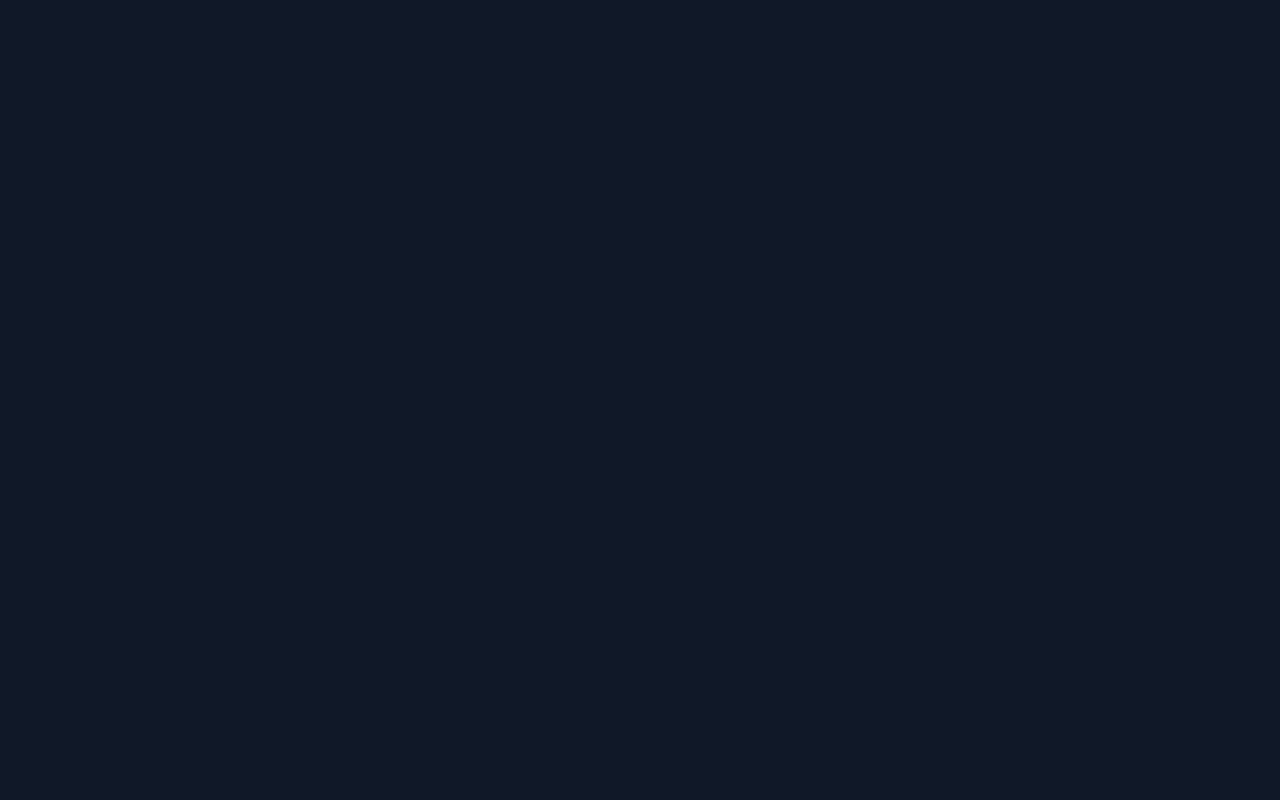
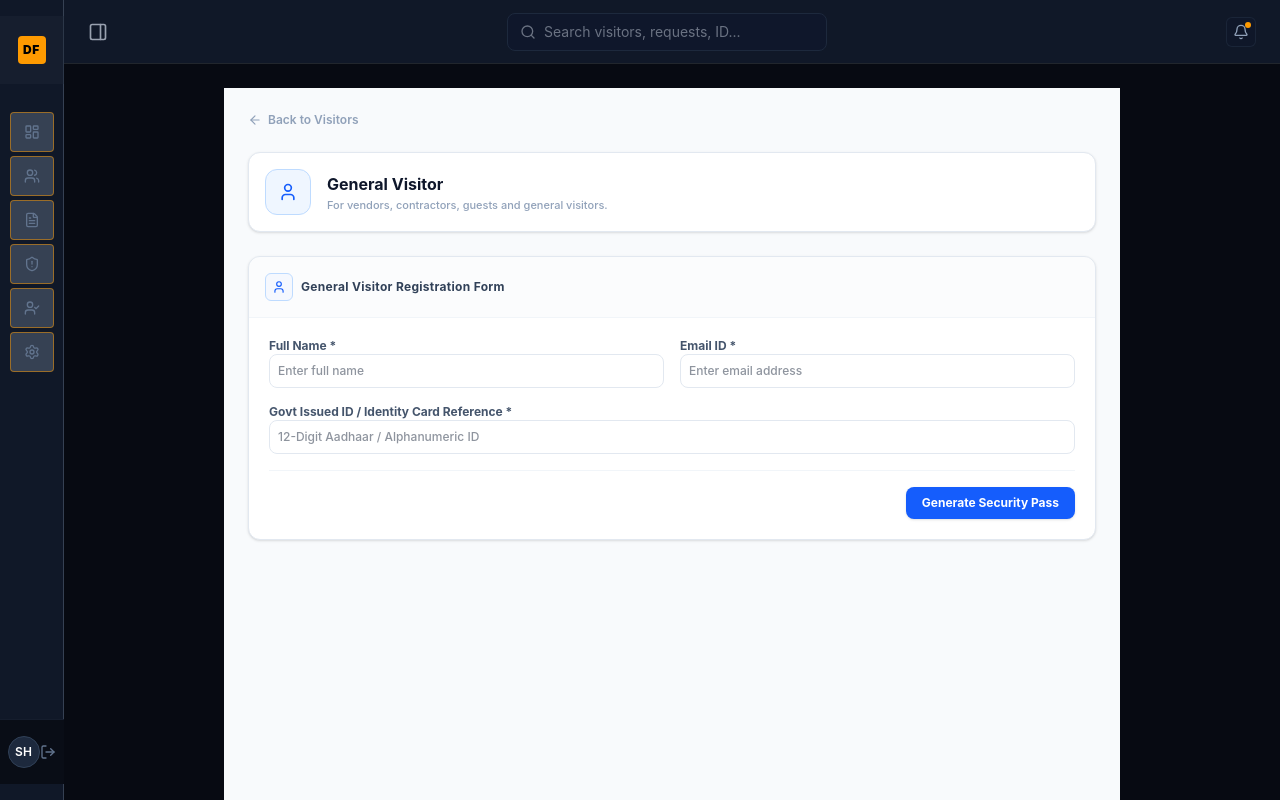
Before and after one commit to sin-h43/Defence-Pass-Management-System, a React (Vite) app in the folder defence-portal/: page /hr/visitorMgmt/register in a window 1280 px wide. Before the commit this address had no page. Built offline with nearby package versions, Linux system fonts and the light colour scheme.

Commit message:
Registration Category redirects to respective category form

```diff
--- a/defence-portal/src/App.tsx
+++ b/defence-portal/src/App.tsx
@@ -8,7 +8,7 @@ import { RepeatedVisitorsProvider } from './contexts/RepeatedVisitorsContext'; /
 import HRDashboard from './pages/hr/HrDashboard.tsx';
 import VisitorManagement from './pages/hr/VisitorManagement.tsx';
 import Analytics from './pages/hr/Analytics.tsx';
-
+import VisitorRegistrationPage from './pages/hr/VisitorRegistrationPage.tsx';
 //placeholder for HR n Security until we write their full code
 
 const SecurityDashboard = () => (
@@ -50,6 +50,7 @@ function App() {
           path = "/hr/visitorMgmt"
           element = {<VisitorManagement/>}
           />
+          <Route path="/hr/visitorMgmt/register" element={<VisitorRegistrationPage />} />
           <Route
           path = "/hr/analytics"
           element = {<Analytics/>}
--- a/defence-portal/src/components/HRRegistrationForm.tsx
+++ b/defence-portal/src/components/HRRegistrationForm.tsx
@@ -1,158 +1,107 @@
-import { useState } from "react";
-import { UserPlus, ShieldAlert, Globe, Briefcase, Building, User } from "lucide-react";
+import React, { useState, useEffect } from "react";
+import { User, Briefcase, Building2, Globe2, Truck } from "lucide-react";
 
-type AdvancedCategory = 'general' | 'hr' | 'government' | 'foreign' | 'service';
+type AdvancedCategory = 'general-visitor' | 'hr-related' | 'government-official' | 'foreign-national' | 'service-provider';
 
 interface AdvancedRegistrationFormProps {
+  initialCategory: AdvancedCategory;
   onSubmitSuccess: (formData: any) => void;
 }
 
-export default function AdvancedRegistrationForm({ onSubmitSuccess }: AdvancedRegistrationFormProps) {
-  const [category, setCategory] = useState<AdvancedCategory | null>(null);
+// Map the keys coming from your URL parameter to the correct icons/labels
+const CATEGORY_MAP: Record<AdvancedCategory, { label: string; icon: React.ComponentType<any>; color: string }> = {
+  'general-visitor': { label: "General Visitor", icon: User, color: "text-blue-600 bg-blue-50/50 border-blue-200" },
+  'hr-related': { label: "HR Related Pass", icon: Briefcase, color: "text-purple-600 bg-purple-50/50 border-purple-200" },
+  'government-official': { label: "Government Official Clearance", icon: Building2, color: "text-emerald-600 bg-emerald-50/50 border-emerald-200" },
+  'foreign-national': { label: "Foreign National Passport Verification", icon: Globe2, color: "text-orange-600 bg-orange-50/50 border-orange-200" },
+  'service-provider': { label: "Service Provider Authorization", icon: Truck, color: "text-amber-600 bg-amber-50/50 border-amber-200" }
+};
 
+export default function AdvancedRegistrationForm({ initialCategory, onSubmitSuccess }: AdvancedRegistrationFormProps) {
   // Base Form States
   const [name, setName] = useState('');
   const [email, setEmail] = useState('');
   const [idRef, setIdRef] = useState('');
-  const [extraReference, setExtraReference] = useState(''); // Visa, Company, or Agency
-  const [uploadedFile, setUploadedFile] = useState<File | null>(null);
+  const [extraReference, setExtraReference] = useState('');
 
-  // 2. Handle Form Submission
+  // Reset form inputs if the pipeline category switches
+  useEffect(() => {
+    setIdRef('');
+    setExtraReference('');
+  }, [initialCategory]);
+
   const handleSubmit = (e: React.FormEvent) => {
     e.preventDefault();
-
-    const formData = {
+    onSubmitSuccess({
       name,
       email,
       idRef,
-      category,
       extraReference,
-      fileName: uploadedFile ? uploadedFile.name : null
-    };
-
-    onSubmitSuccess(formData);
-    alert(`${category?.toUpperCase()} entry pass application submitted successfully.`);
-
-    // Reset Form
-    setName('');
-    setEmail('');
-    setIdRef('');
-    setExtraReference('');
-    setUploadedFile(null);
-    setCategory(null);
+      category: initialCategory
+    });
   };
 
-  // 1. Initial Card Selection Screen
-  if (!category) {
-    return (
-      <div className="p-6 bg-gray-900 rounded-xl border border-[#21262d] space-y-4">
-        <h3 className="text-sm font-semibold text-gray-200 uppercase tracking-wider">
-          Select Security Processing Pipeline
-        </h3>
-        <div className="grid grid-cols-1 md:grid-cols-2 lg:grid-cols-3 gap-4 text-xs">
-          <button onClick={() => setCategory('general')} className="p-4 bg-[#0d1117] border border-[#30363d] hover:border-amber-500 rounded-xl text-left space-y-1 transition-all">
-            <div className="flex items-center gap-2 text-amber-500 font-semibold"><User className="h-4 w-4"/> General Visitor</div>
-            <p className="text-gray-400">For vendors, guests, and general personnel.</p>
-          </button>
+  const currentMeta = CATEGORY_MAP[initialCategory] || CATEGORY_MAP['general-visitor'];
+  const IconComponent = currentMeta.icon;
 
-          <button onClick={() => setCategory('hr')} className="p-4 bg-[#0d1117] border border-[#30363d] hover:border-purple-500 rounded-xl text-left space-y-1 transition-all">
-            <div className="flex items-center gap-2 text-purple-500 font-semibold"><Briefcase className="h-4 w-4"/> HR Related</div>
-            <p className="text-gray-400">For job candidates, interviewees, and onboarding.</p>
-          </button>
+  return (
+    <div className="bg-white border border-slate-200 rounded-xl shadow-sm overflow-hidden text-xs">
 
-          <button onClick={() => setCategory('government')} className="p-4 bg-[#0d1117] border border-[#30363d] hover:border-blue-500 rounded-xl text-left space-y-1 transition-all">
-            <div className="flex items-center gap-2 text-blue-500 font-semibold"><Building className="h-4 w-4"/> Government Official</div>
-            <p className="text-gray-400">For department inspectors and authorized officials.</p>
-          </button>
-
-          <button onClick={() => setCategory('foreign')} className="p-4 bg-[#0d1117] border border-[#30363d] hover:border-emerald-500 rounded-xl text-left space-y-1 transition-all">
-            <div className="flex items-center gap-2 text-emerald-500 font-semibold"><Globe className="h-4 w-4"/> Foreign National</div>
-            <p className="text-gray-400">Requires mandatory Passport & Visa logging.</p>
-          </button>
-
-          <button onClick={() => setCategory('service')} className="p-4 bg-[#0d1117] border border-[#30363d] hover:border-orange-500 rounded-xl text-left space-y-1 transition-all">
-            <div className="flex items-center gap-2 text-orange-500 font-semibold"><ShieldAlert className="h-4 w-4"/> Service Provider</div>
-            <p className="text-gray-400">For facilities maintenance, IT support, and technicians.</p>
-          </button>
+      {/* Form Context Banner with matching Icon */}
+      <div className="p-4 border-b border-slate-100 bg-slate-50/50 flex items-center gap-2 text-slate-700 font-bold tracking-wide">
+        <div className={`p-1.5 rounded-md border ${currentMeta.color}`}>
+          <IconComponent className="h-3.5 w-3.5" />
         </div>
-      </div>
-    );
-  }
-
-  // 2. Render Selected Input Fields
-  return (
-    <div className="bg-gray-900 border border-[#21262d] rounded-xl overflow-hidden flex flex-col text-xs">
-      <div className="p-4 border-b border-[#21262d] flex items-center justify-between bg-gray-950/40">
-        <div className="flex items-center gap-2">
-          <UserPlus className="h-4 w-4 text-amber-500" />
-          <span className="font-semibold text-gray-200 capitalize">{category} Pass Registry</span>
-        </div>
-        <button
-          onClick={() => setCategory(null)}
-          className="text-gray-400 hover:text-white underline text-[11px]"
-        >
-          Change Category
-        </button>
+        <span>{currentMeta.label} Registration Form</span>
       </div>
 
-      <form className="p-5 space-y-4" onSubmit={handleSubmit}>
-        {/* Universal fields */}
+      <form onSubmit={handleSubmit} className="p-5 space-y-4">
+        {/* Basic Fields */}
         <div className="grid grid-cols-1 sm:grid-cols-2 gap-4">
           <div className="space-y-1">
-            <label className="text-gray-300">Full Name</label>
-            <input type="text" value={name} onChange={(e) => setName(e.target.value)} className="w-full bg-[#0d1117] border border-[#30363d] rounded-lg p-2 text-white" required />
+            <label className="text-slate-600 font-bold">Full Name *</label>
+            <input type="text" value={name} onChange={(e) => setName(e.target.value)} placeholder="Enter full name" className="w-full bg-white border border-slate-200 rounded-lg p-2 text-slate-800 focus:outline-none focus:border-blue-500 font-medium" required />
           </div>
           <div className="space-y-1">
-            <label className="text-gray-300">Email Address</label>
-            <input type="email" value={email} onChange={(e) => setEmail(e.target.value)} className="w-full bg-[#0d1117] border border-[#30363d] rounded-lg p-2 text-white" required />
+            <label className="text-slate-600 font-bold">Email ID *</label>
+            <input type="email" value={email} onChange={(e) => setEmail(e.target.value)} placeholder="Enter email address" className="w-full bg-white border border-slate-200 rounded-lg p-2 text-slate-800 focus:outline-none focus:border-blue-500 font-medium" required />
           </div>
         </div>
 
-        {/* Polymorphic ID Reference Fields */}
+        {/* Polymorphic ID Row */}
         <div className="space-y-1">
-          <label className="text-gray-300 font-medium">
-            {category === 'foreign' ? 'Passport Number *' : 'Govt Issued ID / Clearance Badge Reference *'}
+          <label className="text-slate-600 font-bold">
+            {initialCategory === 'foreign-national' ? 'Passport Number *' : 'Govt Issued ID / Identity Card Reference *'}
           </label>
           <input
             type="text"
             value={idRef}
             onChange={(e) => setIdRef(e.target.value.toUpperCase())}
-            placeholder={category === 'foreign' ? "e.g. Z1234567" : "12-Digit Aadhaar / Alphanumeric Card ID"}
-            className="w-full bg-[#0d1117] border border-[#30363d] rounded-lg p-2 text-white"
+            placeholder={initialCategory === 'foreign-national' ? "Enter passport alphanumeric text" : "12-Digit Aadhaar / Alphanumeric ID"}
+            className="w-full bg-white border border-slate-200 rounded-lg p-2 text-slate-800 focus:outline-none focus:border-blue-500 font-medium"
             required
           />
         </div>
 
-        {/* Contextual Sub-Fields based on Selected Category */}
-        {category === 'foreign' && (
+        {/* Conditional Fields based on pipeline string */}
+        {initialCategory === 'foreign-national' && (
           <div className="space-y-1 animate-in fade-in duration-200">
-            <label className="text-gray-300">Visa Number / Entry Permit Reference *</label>
-            <input type="text" value={extraReference} onChange={(e) => setExtraReference(e.target.value)} placeholder="e.g. V9876543" className="w-full bg-[#0d1117] border border-[#30363d] rounded-lg p-2 text-white" required />
+            <label className="text-slate-600 font-bold">Visa Number / Entry Permit Reference *</label>
+            <input type="text" value={extraReference} onChange={(e) => setExtraReference(e.target.value)} placeholder="e.g. V9876543" className="w-full bg-white border border-slate-200 rounded-lg p-2 text-slate-800 focus:outline-none focus:border-blue-500 font-medium" required />
           </div>
         )}
 
-        {(category === 'government' || category === 'service') && (
+        {(initialCategory === 'government-official' || initialCategory === 'service-provider') && (
           <div className="space-y-1 animate-in fade-in duration-200">
-            <label className="text-gray-300">Representing Agency / Agency / Employer Name *</label>
-            <input type="text" value={extraReference} onChange={(e) => setExtraReference(e.target.value)} placeholder="e.g. Central Command / CleanTech Facilities" className="w-full bg-[#0d1117] border border-[#30363d] rounded-lg p-2 text-white" required />
+            <label className="text-slate-600 font-bold">Representing Agency / Employer / Department Name *</label>
+            <input type="text" value={extraReference} onChange={(e) => setExtraReference(e.target.value)} placeholder="e.g. Central Command / CleanTech Facilities" className="w-full bg-white border border-slate-200 rounded-lg p-2 text-slate-800 focus:outline-none focus:border-blue-500 font-medium" required />
           </div>
         )}
 
-        {/* ... Keep File Upload Drop-Zone and Action Buttons below ... */}
-        {/* Action Buttons */}
-        <div className="pt-4 flex items-center justify-end gap-2">
-          <button
-            type="button"
-            onClick={() => setCategory(null)}
-            className="px-4 py-2 bg-transparent border border-gray-700 hover:bg-gray-800 rounded-lg text-gray-300 hover:text-white font-medium transition"
-          >
-            Cancel
-          </button>
-          <button
-            type="submit"
-            className="px-4 py-2 bg-amber-500 hover:bg-amber-600 text-[#0d1117] font-bold rounded-lg transition shadow-lg shadow-amber-500/10"
-          >
-            Submit Application
+        {/* Submit Core */}
+        <div className="pt-4 flex items-center justify-end gap-2 border-t border-slate-100">
+          <button type="submit" className="px-4 py-2 bg-blue-600 hover:bg-blue-700 text-white font-bold rounded-lg transition shadow-sm">
+            Generate Security Pass
           </button>
         </div>
       </form>
--- a/defence-portal/src/pages/employee/EmployeeDashboard.tsx
+++ b/defence-portal/src/pages/employee/EmployeeDashboard.tsx
@@ -3,7 +3,7 @@ import { useEffect, useRef, useState } from 'react';
 import { useNavigate, useLocation } from 'react-router-dom';
 import { savePass } from '../../utils/passStorage';
 import DataTable from '../../components/DataTable';
-import RegistrationForm from '../../components/RegistrationForm'; // Used as component in JSX
+import RegistrationForm from '../../components/EmpRegistrationForm'; // Used as component in JSX
 import { filterByIdentityAndId } from '../../utils/searchFilters';
 import type { Visitor } from '../../utils/searchFilters';
 import type { PassRecord } from '../../utils/passStorage'; // Import PassRecord type
--- a/defence-portal/src/pages/hr/VisitorManagement.tsx
+++ b/defence-portal/src/pages/hr/VisitorManagement.tsx
@@ -10,7 +10,7 @@ import {
 } from "lucide-react";
 import DataTable from "../../components/DataTable";
 import DashboardLayout from "@/components/DashboardLayout";
-
+import { useNavigate } from 'react-router-dom';
 // Mock data based on the provided UI screenshot
 const MOCK_VISITORS = [
   {
@@ -81,6 +81,7 @@ const MOCK_VISITORS = [
 ];
 
 export default function VisitorMgmt() {
+    const navigate = useNavigate();
   const [selectedTab, setSelectedTab] = useState("All Visitors");
   const [selectedVisitor, setSelectedVisitor] = useState<any | null>(null);
 
@@ -127,9 +128,11 @@ export default function VisitorMgmt() {
             <div className="grid grid-cols-1 md:grid-cols-5 gap-4">
               {categories.map((cat, i) => {
                 const IconComponent = cat.icon;
+                const categoryKey = cat.name.toLowerCase().replace(" ", "-");
                 return (
                   <button
                     key={i}
+                    onClick={()=> navigate(`/hr/visitorMgmt/register?type=${categoryKey}`)}
                     className={`p-4 bg-white border rounded-xl text-left transition-all flex flex-col justify-between group hover:shadow-sm ${
                       cat.name === "General Visitor"
                         ? "border-blue-500 ring-2 ring-blue-50/50"
--- /dev/null
+++ b/defence-portal/src/pages/hr/VisitorRegistrationPage.tsx
@@ -0,0 +1,70 @@
+import React from "react";
+import { useSearchParams, useNavigate } from "react-router-dom";
+import { ArrowLeft, User, Briefcase, Building2, Globe2, Truck } from "lucide-react";
+import DashboardLayout from "@/components/DashboardLayout";
+import AdvancedRegistrationForm from "../../components/HRRegistrationForm";
+
+type AdvancedCategory = 'general-visitor' | 'hr-related' | 'government-official' | 'foreign-national' | 'service-provider';
+
+const CATEGORY_CONFIGS: Record<AdvancedCategory, { title: string; desc: string; icon: React.ComponentType<any>; color: string }> = {
+  'general-visitor': { title: "General Visitor", desc: "For vendors, contractors, guests and general visitors.", icon: User, color: "text-blue-600 bg-blue-50 border-blue-200" },
+  'hr-related': { title: "HR Related", desc: "For candidates, interviewees, HR meetings and onboarding.", icon: Briefcase, color: "text-purple-600 bg-purple-50 border-purple-200" },
+  'government-official': { title: "Government Official", desc: "For government officials and authorized representatives.", icon: Building2, color: "text-emerald-600 bg-emerald-50 border-emerald-200" },
+  'foreign-national': { title: "Foreign National", desc: "For foreign nationals requiring visa & passport verification.", icon: Globe2, color: "text-orange-600 bg-orange-50 border-orange-200" },
+  'service-provider': { title: "Service Provider", desc: "For technicians, maintenance and service personnel.", icon: Truck, color: "text-amber-600 bg-amber-50 border-amber-200" }
+};
+
+export default function VisitorRegistrationPage() {
+  const navigate = useNavigate();
+  const [searchParams] = useSearchParams();
+
+  const rawType = searchParams.get("type");
+  const category: AdvancedCategory =
+    (rawType && Object.keys(CATEGORY_CONFIGS).includes(rawType))
+      ? (rawType as AdvancedCategory)
+      : 'general-visitor';
+
+  const currentConfig = CATEGORY_CONFIGS[category];
+  const IconComponent = currentConfig.icon;
+
+  const handleFormSubmission = (formData: any) => {
+    console.log("Processing Data Payload from HR Form:", formData);
+    // Add your database post / state sync action handler here
+    navigate("/hr/visitorMgmt");
+  };
+
+  return (
+    <DashboardLayout>
+      <div className="p-6 space-y-6 max-w-4xl mx-auto bg-slate-50 min-h-screen text-xs text-slate-800">
+
+        {/* Navigation Action */}
+        <button
+          onClick={() => navigate("/hr/visitorMgmt")}
+          className="flex items-center gap-1.5 text-slate-400 hover:text-slate-600 font-semibold transition-colors"
+        >
+          <ArrowLeft className="h-3.5 w-3.5" /> Back to Visitors
+        </button>
+
+        {/* Dynamic Context Header Banner */}
+        <div className="flex items-center gap-4 p-4 bg-white border border-slate-200 rounded-xl shadow-sm">
+          <div className={`p-3 rounded-xl border ${currentConfig.color}`}>
+            <IconComponent className="h-5 w-5" />
+          </div>
+          <div>
+            <h2 className="text-base font-bold text-slate-900">{currentConfig.title}</h2>
+            <p className="text-slate-400 text-[11px] font-medium mt-0.5">{currentConfig.desc}</p>
+          </div>
+        </div>
+
+        {/* Pass the URL Category down to the form component
+          so it can dynamically alter its layout matching the type state context!
+        */}
+        <AdvancedRegistrationForm
+          initialCategory={category}
+          onSubmitSuccess={handleFormSubmission}
+        />
+
+      </div>
+    </DashboardLayout>
+  );
+}
```
